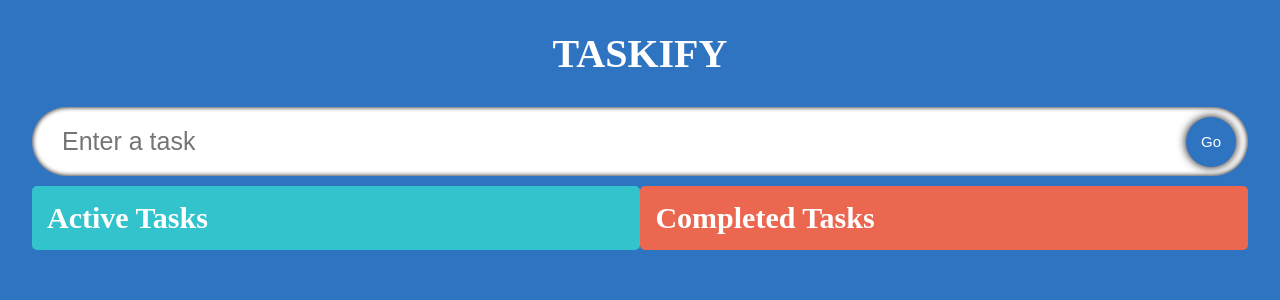
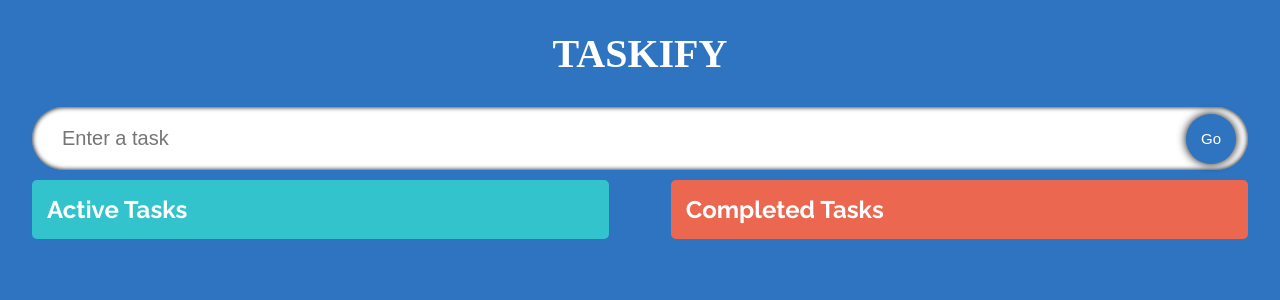
Before and after one commit to alive2020/typescript_practice, a React (Create React App) app in the folder crud-typescript/: page / in a window 1280 px wide. Shown: the top 300 px of the page. Built offline with nearby package versions, Linux system fonts and the light colour scheme; a web font is replaced by a local one.

Commit message:
style: change font-size and position

```diff
--- a/crud-typescript/src/components/TodoList.tsx
+++ b/crud-typescript/src/components/TodoList.tsx
@@ -16,7 +16,7 @@ const TodoList: React.FC<Props> = ({todos, setTodos, completedTodos, setComplete
        <div className="container">
            <Droppable droppableId="TodosList">
                { (provided, snapshot) => (
-                <div className={`todos ${snapshot.isDraggingOver? 'dragactive': ""}`} ref={provided.innerRef} {...provided.droppableProps}>
+                <div className={`todos activetodos ${snapshot.isDraggingOver? 'dragactive': ""}`} ref={provided.innerRef} {...provided.droppableProps}>
                <span className="todosHeading">Active Tasks</span>
                {todos.map((todo, index)=> (
                    <SingleTodo
@@ -34,7 +34,7 @@ const TodoList: React.FC<Props> = ({todos, setTodos, completedTodos, setComplete
            </Droppable>
            <Droppable droppableId="TodosRemove">
                {(provided, snapshot) => (
-                <div className={`todos remove ${snapshot.isDraggingOver? 'dragcomplete': ""}`} ref={provided.innerRef} {...provided.droppableProps}>
+                <div className={`todos comtodos remove ${snapshot.isDraggingOver? 'dragcomplete': ""}`} ref={provided.innerRef} {...provided.droppableProps}>
            <span className="todosHeading">Completed Tasks</span>
                {completedTodos.map((todo, index)=> (
                    <SingleTodo
--- a/crud-typescript/src/components/styles.css
+++ b/crud-typescript/src/components/styles.css
@@ -11,7 +11,7 @@
   width: 100%;
   border-radius: 50px;
   padding: 20px 30px;
-  font-size: 25px;
+  font-size: 20px;
   border: none;
   transition: 0.2s;
   box-shadow: inset 0 0 5px black;
@@ -52,19 +52,33 @@
   margin-top: 10px;
   justify-content: space-between;
   align-items: center;
+  position: relative;
 }
 
 .todos {
   display: flex;
-  width: 47.5%;
+  width: 45%;
   flex-direction: column;
   padding: 15px;
   border-radius: 5px;
   background-color: rgb(50, 195, 205);
 }
 
+.activetodos {
+  position: absolute;
+  top: 0;
+  left: 0;
+}
+
+.comtodos {
+  position: absolute;
+  top: 0;
+  right: 0;
+}
+
 .todosHeading {
-  font-size: 30px;
+  font-size: 24px;
+  font-family: 'Raleway', sans-serif;
   color: #fff;
 }
 
@@ -83,11 +97,11 @@
 }
 
 .todosSingle-text {
+  font-size: 16px;
   font-family: 'Raleway', sans-serif;
   flex: 1;
   padding: 5px;
   border: none;
-  font-size: 20px;
 }
 
 .todosSingle-text:focus {
@@ -95,8 +109,9 @@
 }
 
 .icon {
+  color: rgb(74, 77, 83);
   margin-left: 10px;
-  font-size: 25px;
+  font-size: 22px;
   cursor: pointer;
 }
 
@@ -118,6 +133,12 @@
     width: 95%;
     flex-direction: column;
   }
+  .activetodos {
+    position: relative;
+  }
+  .comtodos {
+    position: relative;
+  }
 }
 
 .remove {
```
